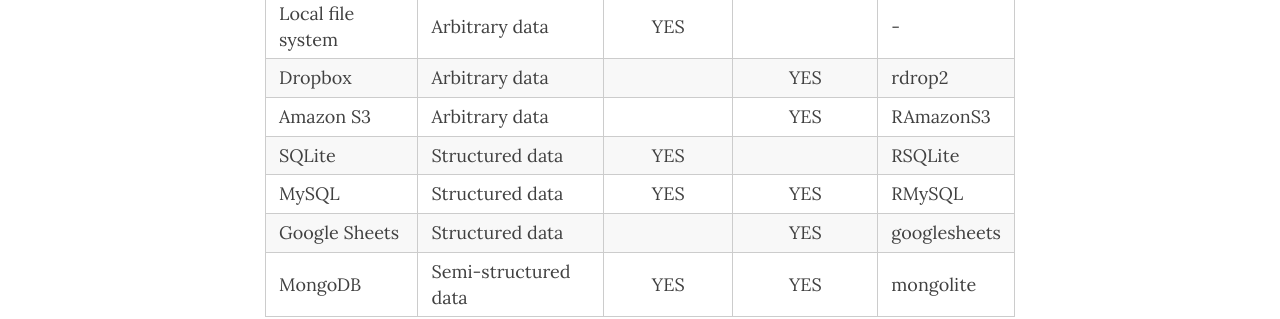
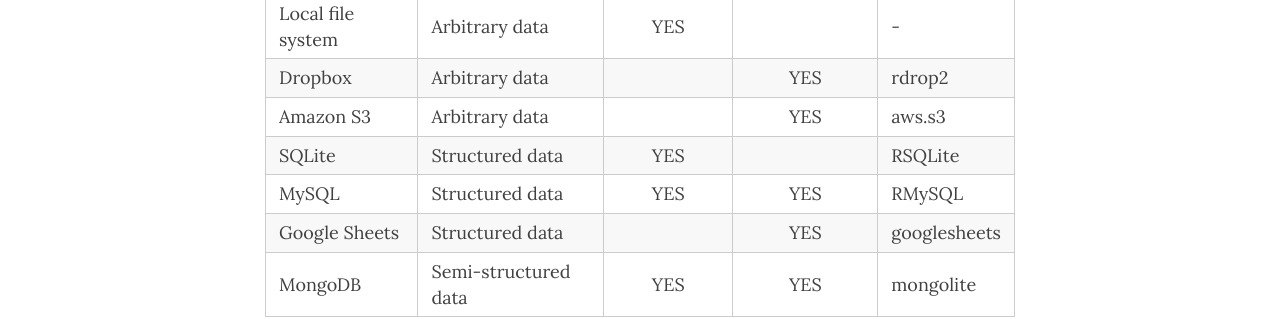
Before and after one commit to daattali/daattali.github.io, a Jekyll site: the page built from _posts/2015-07-01-shiny-persistent-data-storage.md, in a window 1280 px wide and 900 px high, scrolled down 15289 px. Shown: the part 155-474 px from the top of the window. Built offline with Jekyll 4.4.1, drawn with Linux system fonts in a browser that asks for light colours; nearby versions of some CDN libraries; comment, search, counter and statistics services are not loaded.

Commit message:
Update 2015-07-01-shiny-persistent-data-storage.md

```diff
--- a/_posts/2015-07-01-shiny-persistent-data-storage.md
+++ b/_posts/2015-07-01-shiny-persistent-data-storage.md
@@ -476,7 +476,7 @@
 |-------------------|----------------------|:-------------:|:--------------:|--------------|
 | Local file system | Arbitrary data       |      YES      |                | -            |
 | Dropbox           | Arbitrary data       |               |       YES      | rdrop2       |
-| Amazon S3         | Arbitrary data       |               |       YES      | RAmazonS3    |
+| Amazon S3         | Arbitrary data       |               |       YES      | aws.s3       |
 | SQLite            | Structured data      |      YES      |                | RSQLite      |
 | MySQL             | Structured data      |      YES      |       YES      | RMySQL       |
 | Google Sheets     | Structured data      |               |       YES      | googlesheets |
```
